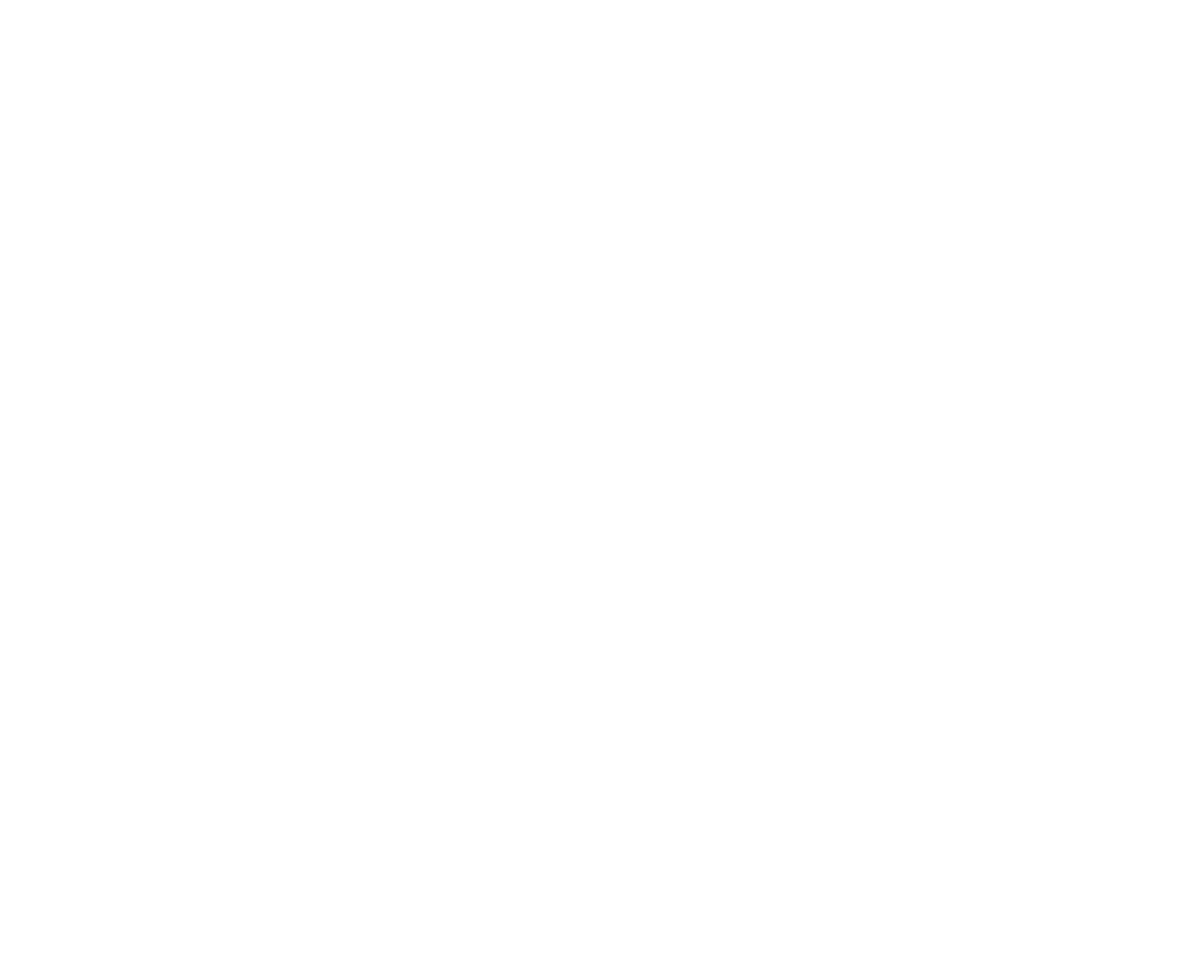
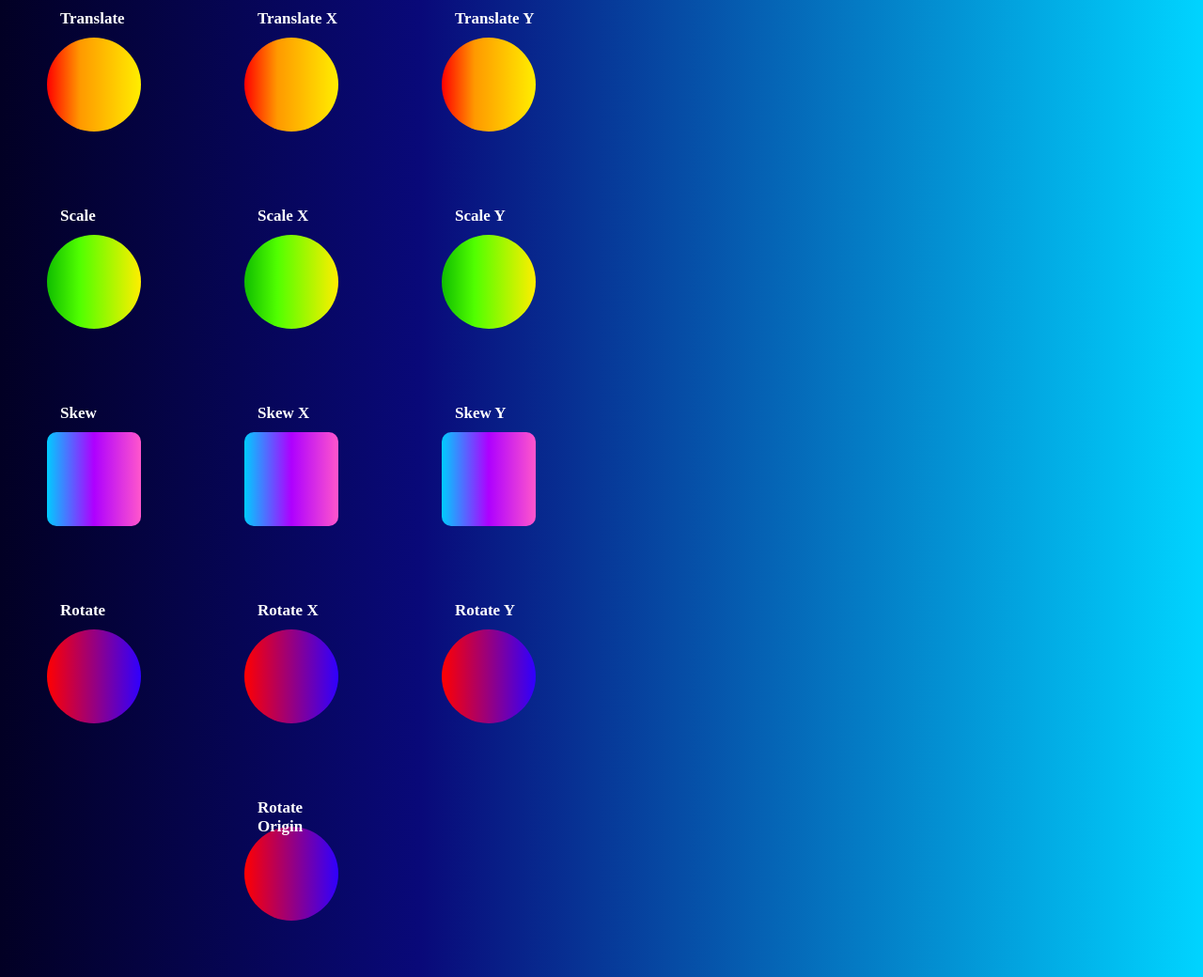
Before and after one commit to Feelshot/Practica-Animaciones-CSS-Space, a plain HTML site: page index.html in a window 1280 px wide. Shown: the whole page at 94% size. Before the commit the page ends 800 px from the top, so only its background shows below. Drawn offline with Linux system fonts and the light colour scheme.

Commit message:
avances en ejercicio

```diff
--- a/index.html
+++ b/index.html
@@ -9,26 +9,52 @@
 </head>
 <body>
     <div class="space-container">
-        <div class="planeta">
-            <div class="atmosfera"></div>
-            <div class="mar"></div>
-            <div class="tierra-verde"></div>
-            <div class="tierra-cafe"></div>
-            <div class="nubes-blancas"></div>
-            <div class="nubes-transparentes"></div>
-        </div>
-        <div class="cohete">
 
-        </div>
-        <div class="satelite">
 
-        </div>
-        <div class="luna">
+            <div class="translate-01 tra">
+                <h2>Translate</h2>
+            </div>
+            <div class="translateX tra">
+                <h2>Translate X</h2>
+            </div>
+            <div class="translateY tra">
+                <h2>Translate Y</h2>
+            </div>
 
-        </div>
-        <div class="ovni">
+            <div class="scale-01 sca">
+                <h2>Scale</h2>
+            </div>
+            <div class="scaleX sca">
+                <h2>Scale X</h2>
+            </div>
+            <div class="scaleY sca">
+                <h2>Scale Y</h2>
+            </div>
 
-        </div>
+            <div class="skew-01 ske">
+                <h2>Skew</h2>
+            </div>
+            <div class="skewX ske">
+                <h2>Skew X</h2>
+            </div>
+            <div class="skewY ske">
+                <h2>Skew Y</h2>
+            </div>
+
+            <div class="rotate-01 rot">
+                <h2>Rotate</h2>
+            </div>
+            <div class="rotateX rot">
+                <h2>Rotate X</h2>
+            </div>
+            <div class="rotateY rot">
+                <h2>Rotate Y</h2>
+            </div>
+            <div></div>
+            <div class="rotate-Origin rot">
+                <h2>Rotate Origin</h2>
+            </div>
+
     </div>
 
 </body>
--- a/style.css
+++ b/style.css
@@ -1,8 +1,126 @@
 :root {
-
-
+    --Gradient: linear-gradient(90deg, rgba(2,0,36,1) 0%, rgba(9,9,121,1) 35%, rgba(0,212,255,1) 100%);
+    --Gradient-red: linear-gradient(90deg, rgb(255, 0, 0) 0%, rgb(255, 153, 0) 35%, rgb(255, 238, 0) 100%);
 }
 * {
     margin: 0;
     padding: 0;
 }
+body {
+   background: var(--Gradient);
+   width: 100%;
+   height: 100%;
+   background-repeat: no-repeat;
+   background-size: contain;
+   color: white;
+}
+div {
+    position: relative;
+}
+h2 {
+    width: 100px;
+    position: absolute;
+    top: -30px;
+    font-size: 17px;
+    left: 14px;
+}
+
+.space-container {
+    width: 100%;
+    height: 100%;
+    display: grid;
+    grid-template-columns: repeat(3, 200px);
+    grid-template-rows: repeat(5, 200px);
+    column-gap: 10px;
+    row-gap: 10px;
+}
+/*TRANSLATE*/
+.tra {
+    width: 100px;
+    height: 100px;
+    margin: 40px auto 0 auto;
+    background: linear-gradient(90deg, rgb(255, 0, 0) 0%, rgb(255, 153, 0) 35%, rgb(255, 238, 0) 100%);
+    border-radius: 100%;
+}
+.translate-01:hover {
+    transform: translate(30px, -10px);
+    transition: 1s;
+}
+.translateX:hover {
+    transform: translateX(30px);
+    transition: 1s;
+}
+.translateY:hover {
+    transform: translateY(30px);
+    transition: 1s;
+}
+
+/*SCALE*/
+.sca {
+    width: 100px;
+    height: 100px;
+    margin: 40px auto 0 auto;
+    background: linear-gradient(90deg, rgb(16, 189, 0) 0%, rgb(81, 255, 0) 35%, rgb(255, 238, 0) 100%);
+    border-radius: 100%;
+}
+.scale-01:hover {
+    transform: scale(1.2);
+    transition: 1s;
+}
+.scaleX:hover {
+    transform: scaleX(1.4);
+    transition: 1s;
+}
+.scaleY:hover {
+    transform: scaleY(1.4);
+    transition: 1s;
+}
+
+/*SKEW*/
+.ske {
+    width: 100px;
+    height: 100px;
+    margin: 40px auto 0 auto;
+    background: linear-gradient(90deg, rgb(0, 204, 255) 0%, rgb(174, 0, 255) 50%, rgb(255, 86, 204) 100%);
+    border-radius: 10%;
+}
+.skew-01:hover {
+    transform: skew(10deg);
+    transition: 1s;
+}
+.skewX:hover {
+    transform: skewX(20deg);
+    transition: 1s;
+}
+.skewY:hover {
+    transform: skewY(20deg);
+    transition: 1s;
+}
+
+/*ROTATE*/
+.rot {
+    width: 100px;
+    height: 100px;
+    margin: 40px auto 0 auto;
+    background: linear-gradient(90deg, rgb(255, 0, 0) 0%, rgb(47, 0, 255) 100%);
+    border-radius: 100%;
+}
+.rotate-01:hover {
+    transform: rotate();
+    transition: 1S;
+}
+.rotateX:hover {
+    transform: rotate();
+    transition: 1S;
+}
+.rotateY:hover {
+    transform: rotate();
+    transition: 1S;
+}
+.rotate-origin {
+    transform-origin: left top;
+}
+.rotate-origin:hover {
+    transform: R;
+    transition: 1S;
+}
```
